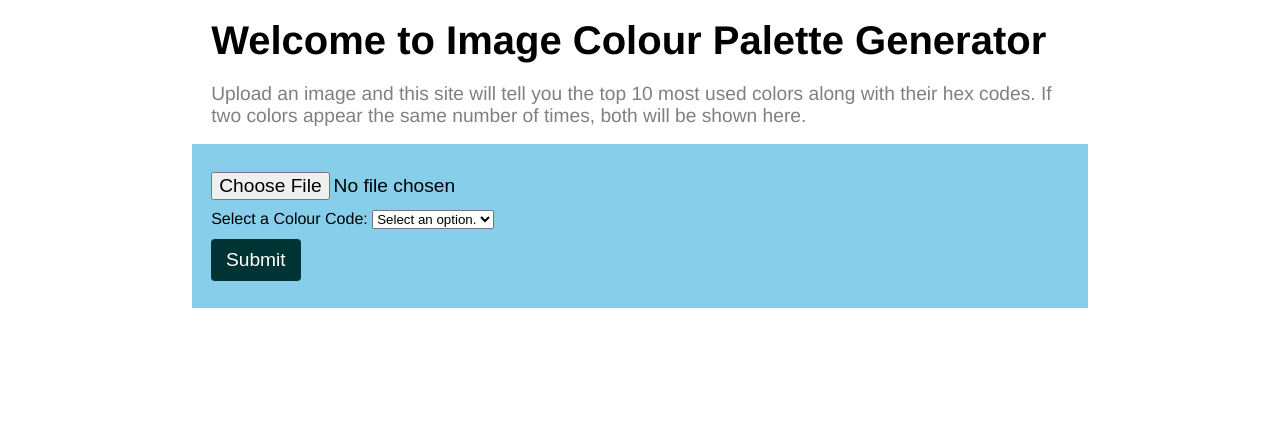
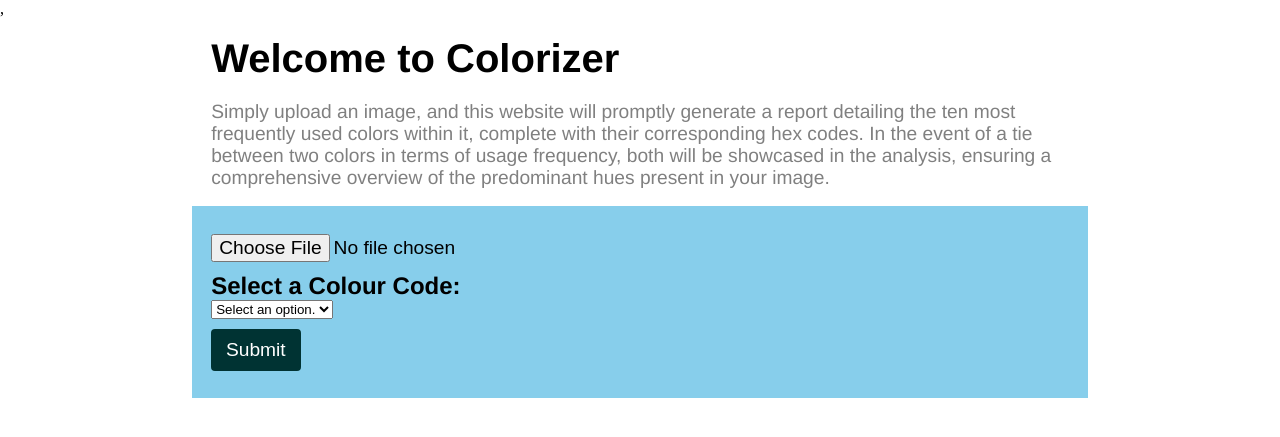
Before and after one commit to TheRevanite/Sem2-Flask, a Flask app: page / in a window 1280 px wide. Shown: the top 437 px of the page. Run offline with Flask 3, Linux system fonts and the light colour scheme.

Commit message:
Update index.html

```diff
--- a/templates/index.html
+++ b/templates/index.html
@@ -2,20 +2,21 @@
 <html lang="en">
 <head>
 	<meta charset="UTF-8">
-	<title>Top Colors Finder</title>
+	<title>Colorizer</title>
+    <link rel="icon" href="https://www.w3schools.com/colors/img_colormap.gif" type="image/x-icon"/>,
     <link rel="stylesheet" type="text/css" href="../static/styles.css">
 <body>
 	<header>
-        <h1>Welcome to Image Colour Palette Generator</h1>
+        <h1>Welcome to Colorizer</h1>
         <p>
-            Upload an image and this site will tell you the top 10 most used colors along with their hex codes.
-            If two colors appear the same number of times, both will be shown here.
+
+Simply upload an image, and this website will promptly generate a report detailing the ten most frequently used colors within it, complete with their corresponding hex codes. In the event of a tie between two colors in terms of usage frequency, both will be showcased in the analysis, ensuring a comprehensive overview of the predominant hues present in your image.
         </p>
     </header>
 	<form action = "/" method = "POST" enctype = "multipart/form-data">
-		<input type = "file" name = "file" required />
+		<input type = "file" class="choose-file" name = "file" required />
 		<br>
-		Select a Colour Code:
+		<h2>Select a Colour Code:</h2>
         <select name="colour_code" required>
             <option value="" disabled selected>Select an option.</option>
             <option value="rgb">RGB</option>
```
